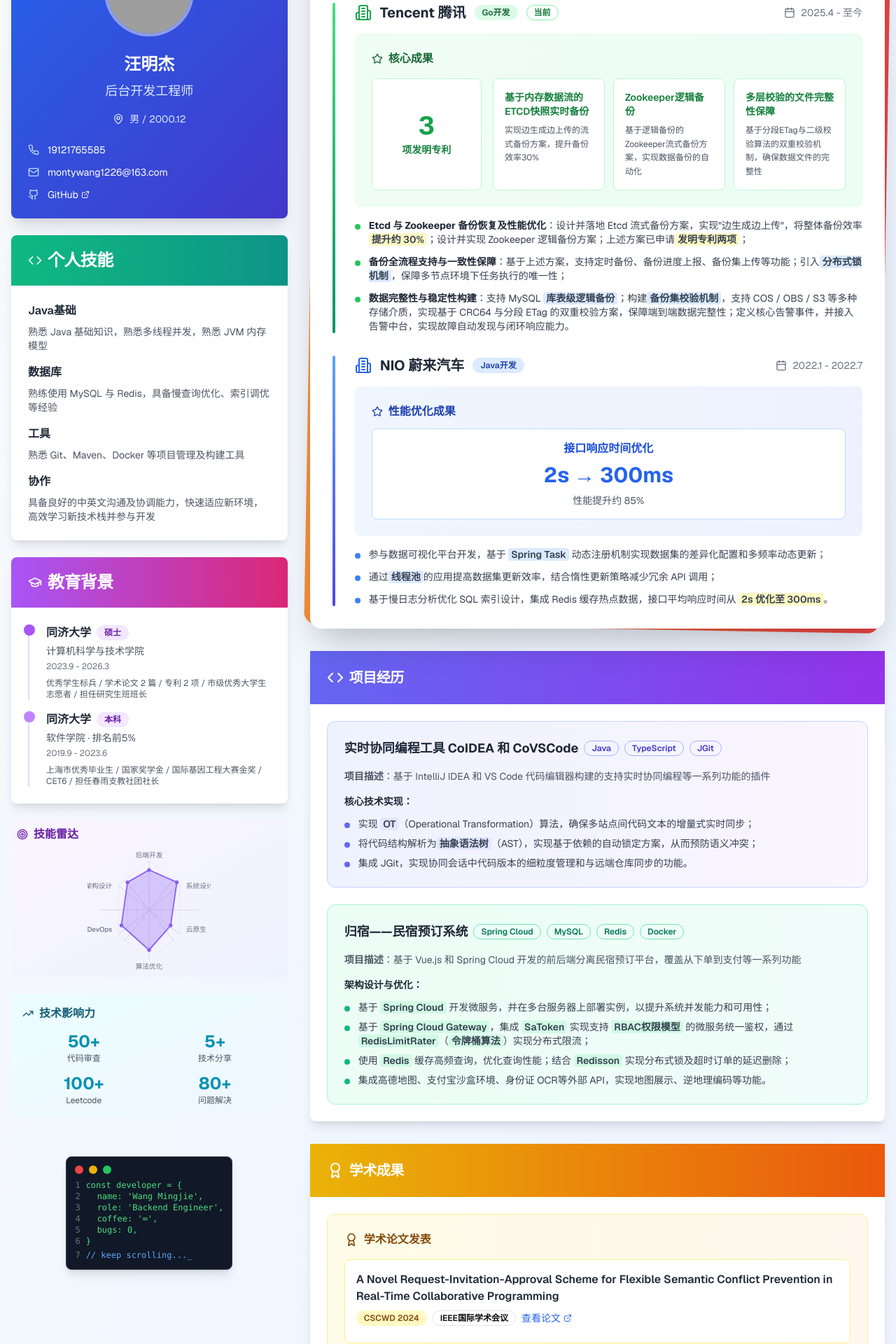
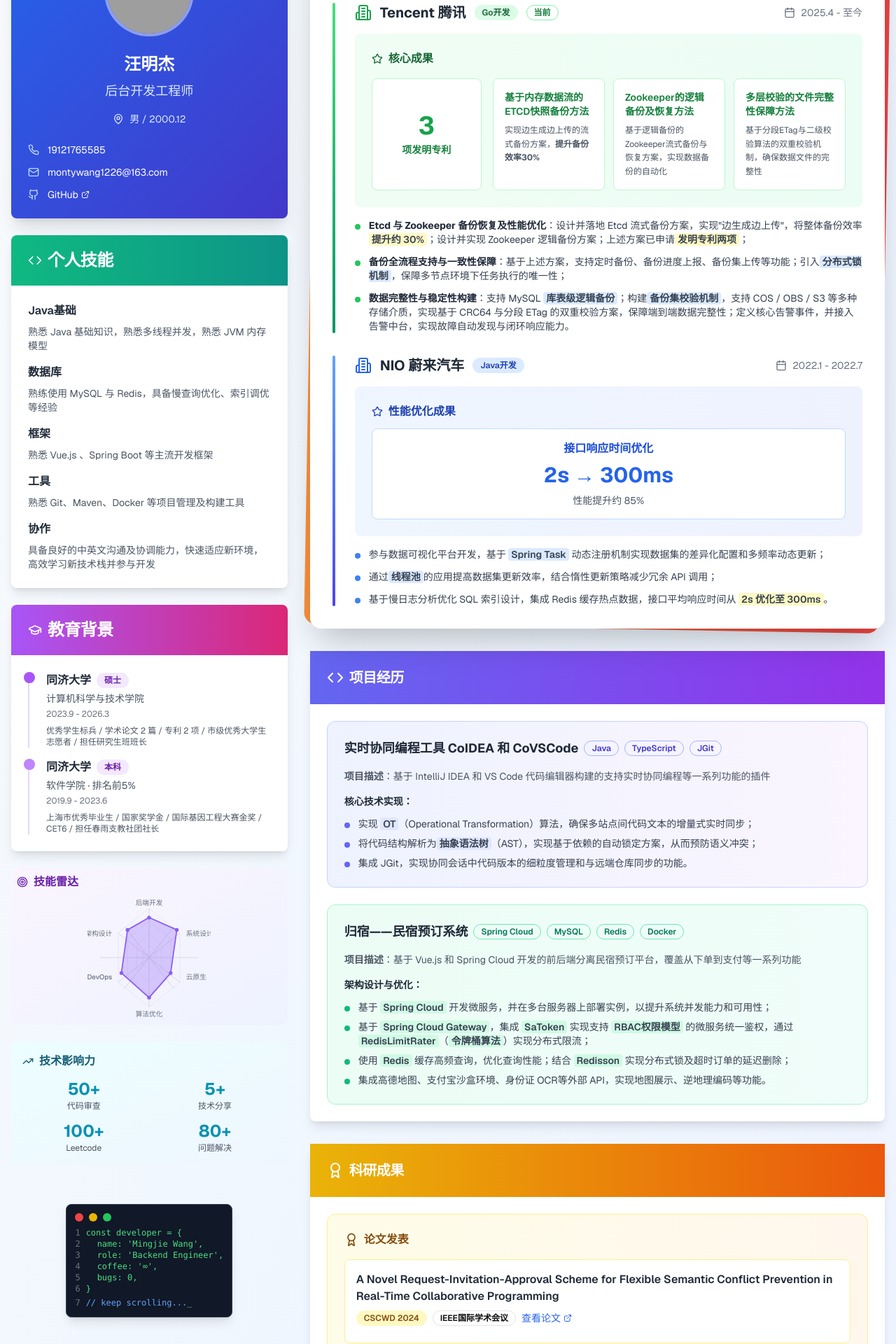
Before and after one commit to wangwangwang23333/resume, a Next.js app: page / in a window 1280 px wide. Shown: the part 140-2060 px from the top of the page at 70% size. Built offline with nearby package versions, Linux system fonts and the light colour scheme; grey boxes are pictures that could not be loaded.

Commit message:
add code

```diff
--- a/resume.tsx
+++ b/resume.tsx
@@ -98,6 +98,12 @@ export default function Resume() {
                     <p className="text-sm text-gray-600">熟练使用 MySQL 与 Redis，具备慢查询优化、索引调优等经验</p>
                   </div>
                   <div>
+                    <h4 className="font-semibold mb-2 text-gray-800">框架</h4>
+                    <p className="text-sm text-gray-600">
+                    熟悉 Vue.js 、Spring Boot 等主流开发框架
+                    </p>
+                  </div>
+                  <div>
                     <h4 className="font-semibold mb-2 text-gray-800">工具</h4>
                     <p className="text-sm text-gray-600">熟悉 Git、Maven、Docker 等项目管理及构建工具</p>
                   </div>
@@ -107,6 +113,7 @@ export default function Resume() {
                       具备良好的中英文沟通及协调能力，快速适应新环境，高效学习新技术栈并参与开发
                     </p>
                   </div>
+
                 </div>
               </CardContent>
             </Card>
@@ -255,7 +262,7 @@ export default function Resume() {
                     </div>
                     <div className="flex">
                       <span className="text-gray-500 mr-2">2</span>
-                      <span className="ml-4">name: 'Wang Mingjie',</span>
+                      <span className="ml-4">name: 'Mingjie Wang',</span>
                     </div>
                     <div className="flex">
                       <span className="text-gray-500 mr-2">3</span>
@@ -333,21 +340,21 @@ export default function Resume() {
                             {/* 右边三项专利并排 */}
                             <div className="md:col-span-3 grid md:grid-cols-3 gap-3">
                               <div className="bg-white rounded-lg p-4 border border-green-200 hover:shadow-md transition-shadow">
-                                <div className="font-semibold text-green-700 text-sm mb-2">基于内存数据流的ETCD快照实时备份</div>
+                                <div className="font-semibold text-green-700 text-sm mb-2">基于内存数据流的ETCD快照备份方法</div>
                                 <div className="text-xs text-gray-600 leading-relaxed">
-                                  实现边生成边上传的流式备份方案，提升备份效率30%
+                                  实现边生成边上传的流式备份方案，<b>提升备份效率30%</b>
                                 </div>
                               </div>
 
                               <div className="bg-white rounded-lg p-4 border border-green-200 hover:shadow-md transition-shadow">
-                                <div className="font-semibold text-green-700 text-sm mb-2">Zookeeper逻辑备份</div>
+                                <div className="font-semibold text-green-700 text-sm mb-2">Zookeeper的逻辑备份及恢复方法</div>
                                 <div className="text-xs text-gray-600 leading-relaxed">
-                                  基于逻辑备份的Zookeeper流式备份方案，实现数据备份的自动化
+                                  基于逻辑备份的Zookeeper流式备份与恢复方案，实现数据备份的自动化
                                 </div>
                               </div>
 
                               <div className="bg-white rounded-lg p-4 border border-green-200 hover:shadow-md transition-shadow">
-                                <div className="font-semibold text-green-700 text-sm mb-2">多层校验的文件完整性保障</div>
+                                <div className="font-semibold text-green-700 text-sm mb-2">多层校验的文件完整性保障方法</div>
                                 <div className="text-xs text-gray-600 leading-relaxed">
                                   基于分段ETag与二级校验算法的双重校验机制，确保数据文件的完整性
                                 </div>
@@ -568,14 +575,14 @@ export default function Resume() {
               <CardHeader className="bg-gradient-to-r from-yellow-500 to-orange-600 text-white">
                 <CardTitle className="flex items-center gap-2 text-xl">
                   <Award className="w-6 h-6" />
-                  学术成果
+                  科研成果
                 </CardTitle>
               </CardHeader>
               <CardContent className="p-6 space-y-6">
                 <div className="bg-gradient-to-r from-yellow-50 to-orange-50 rounded-xl p-6 border border-yellow-200">
                   <h4 className="font-bold mb-4 text-yellow-800 flex items-center gap-2">
                     <Award className="w-5 h-5" />
-                    学术论文发表
+                    论文发表
                   </h4>
                   <div className="space-y-4">
                     <div className="bg-white rounded-lg p-4 border border-yellow-200">
```
